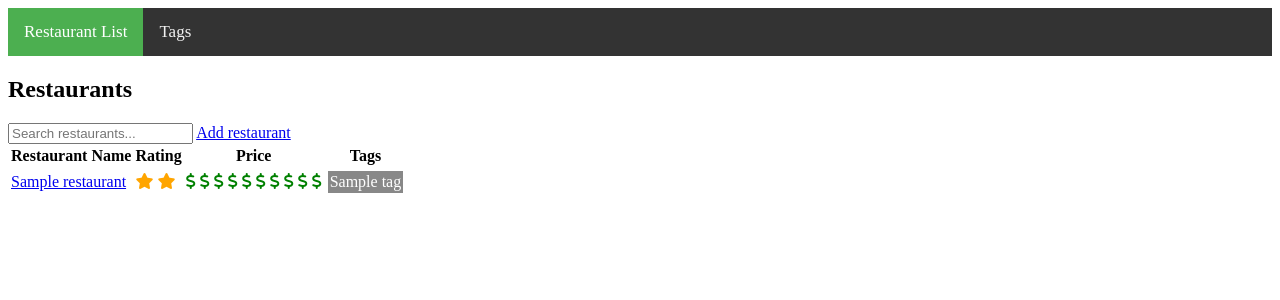
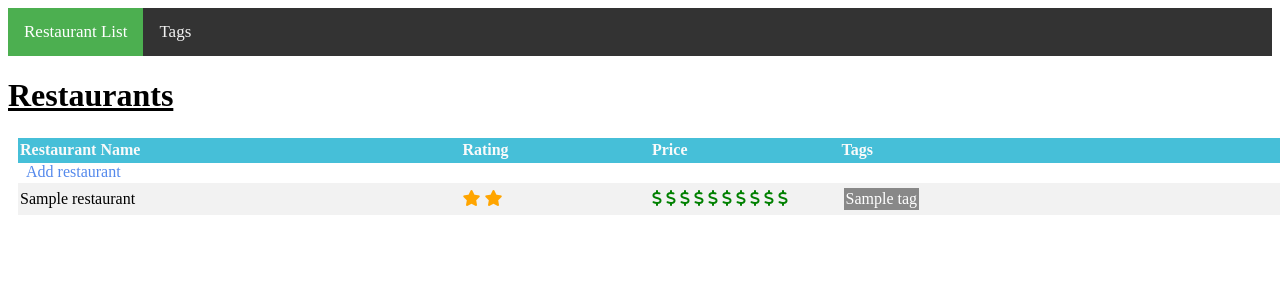
Before and after one commit to psmith150/restaurant-tracker, a Django app: template restaurant_tracker/templates/restaurant_tracker/index.html in a window 1280 px wide. Shown: the top 300 px of the page. Run offline with Django 3.2, Linux system fonts and the light colour scheme; the template is opened without the code that fills it: most values are stand-ins (such as "Sample title", 1, 10 or a date in 2020); some libraries are stand-ins or nearby versions.

Commit message:
Added CSS to restaurant index page

```diff
--- /dev/null
+++ b/restaurant_tracker/static/restaurant_tracker/base_style.css
@@ -0,0 +1,154 @@
+/*#region Global settings */
+/* Add a black background color to the top navigation */
+.topnav {
+    background-color: #333;
+    overflow: hidden;
+  }
+
+/* Style the links inside the navigation bar */
+.topnav a {
+    float: left;
+    color: #f2f2f2;
+    text-align: center;
+    padding: 14px 16px;
+    text-decoration: none;
+    font-size: 17px;
+}
+
+/* Change the color of links on hover */
+.topnav a:hover {
+    background-color: #ddd;
+    color: black;
+}
+
+/* Add a color to the active/current link */
+.topnav a.active {
+    background-color: #4CAF50;
+    color: white;
+}
+
+.fa-star {
+    color:orange;
+}
+
+.fa-star-half-alt {
+    color: orange;
+}
+
+.fa-dollar-sign {
+    color: green;
+}
+.tag-display {
+    padding: 2px;
+    margin: 2px;
+}
+
+h1 {
+    text-decoration: underline;
+}
+
+.add-new {
+    color: #5489ec;
+    text-align: left;
+    text-decoration: none;
+    font-size: 16px;
+}
+
+/*#endregion*/
+
+/*#region Restaurant pages */
+/*#region Restaurant index page */
+#restaurant-table {
+    width: 100%;
+    border: 0px solid black;
+    margin: 0px 10px;
+    border-collapse: separate;
+    --row-height: 25px;
+    --row-padding: 3px;
+    border-spacing: 0px 2px;
+}
+
+ #restaurant-table th{
+    height: 20px;
+    padding: 2px;
+    text-align: left;
+    /* text-decoration: underline;*/
+    background-color: hsl(190,65%,56%);
+    color: rgb(250, 250, 250);
+}
+
+ #restaurant-table td {
+    /* border-bottom: 1px solid #ddd;*/
+    padding: var(--row-padding) 0px var(--row-padding) 2px;
+}
+
+
+#restaurant-table tr:nth-child(odd) {
+    background-color: #f2f2f2;
+}
+#restaurant-table tr:hover {
+    background-color: rgba(230, 230, 230, 0.75);
+    color: black;
+}
+
+#restaurant-table tr {
+    position:relative;
+    height: var(--row-height);
+}
+
+#restaurant-table tr:nth-child(2) {
+    position: relative;
+    display: block;
+    background-color: transparent;
+    padding: 0px 6px;
+    margin: -7px 0px 3px 0px;
+    height: 20px;
+}
+
+#restaurant-table #name-column {
+    width: 35%;
+    word-wrap: normal;
+}
+
+#restaurant-table #rating-column {
+    width: 15%;
+}
+
+#restaurant-table #price-column {
+    width: 15%;
+}
+
+#restaurant-table #tag-column {
+    width: 35%;
+}
+
+#restaurant-table .overlay-link {
+    position:absolute;
+    background-color:rgba(0,0,0,0.0);
+    left:18px;
+    right: 0.0em;
+    margin: 0px;
+    height: calc(var(--row-height));
+    vertical-align: center;
+}
+
+#restaurant-table .overlay-link a{
+    display: inline-block;
+    width: 100%;
+    height: 100%;
+    visibility: visible;
+    z-index: 100;
+    opacity: 0.0;
+}
+/*#endregion*/
+/*#region Restaurant detail page */
+/*#endregion*/
+/*#region Restaurant edit page */
+/*#endregion*/
+/*#endregion*/
+/*#region Tag pages */
+/*#region Tag index page */
+/*#endregion*/
+/*#region Tag edit page */
+/*#endregion*/
+/*#endregion*/
--- a/restaurant_tracker/static/restaurant_tracker/style.css
+++ /dev/null
@@ -1,46 +0,0 @@
-/* Add a black background color to the top navigation */
-.topnav {
-    background-color: #333;
-    overflow: hidden;
-  }
-
-/* Style the links inside the navigation bar */
-.topnav a {
-  float: left;
-  color: #f2f2f2;
-  text-align: center;
-  padding: 14px 16px;
-  text-decoration: none;
-  font-size: 17px;
-}
-
-/* Change the color of links on hover */
-.topnav a:hover {
-  background-color: #ddd;
-  color: black;
-}
-
-/* Add a color to the active/current link */
-.topnav a.active {
-  background-color: #4CAF50;
-  color: white;
-}
-
-.fa-star {
-  color:orange;
-}
-
-.fa-star-half-alt {
-  color: orange;
-}
-
-#rating-column {
-  color: orange;
-}
-.fa-dollar-sign {
-  color: green;
-}
-.tag-display {
-  padding: 2px;
-  margin: 2px;
-}
--- a/restaurant_tracker/templates/restaurant_tracker/base_restaurant.html
+++ b/restaurant_tracker/templates/restaurant_tracker/base_restaurant.html
@@ -3,7 +3,10 @@
 <html>
     <head>
         <script src="https://kit.fontawesome.com/9357b5b30a.js"></script>
-<link rel="stylesheet" type="text/css" href="{% static 'restaurant_tracker/style.css' %}">
+        <link rel="stylesheet" type="text/css" href="{% static 'restaurant_tracker/base_style.css' %}?v=4">
+        <title>
+            {% block title %}{% endblock title %} | Restaurant Tracker
+        </title>
     </head>
     <body>
     {% block content%}
--- a/restaurant_tracker/templates/restaurant_tracker/base_tag.html
+++ b/restaurant_tracker/templates/restaurant_tracker/base_tag.html
@@ -3,7 +3,10 @@
 <html>
     <head>
         <script src="https://kit.fontawesome.com/9357b5b30a.js"></script>
-<link rel="stylesheet" type="text/css" href="{% static 'restaurant_tracker/style.css' %}">
+        <link rel="stylesheet" type="text/css" href="{% static 'restaurant_tracker/base_style.css' %}">
+        <title>
+            {% block title %}{% endblock title %} | Restaurant Tracker
+        </title>
     </head>
     <body>
     {% block content%}
--- a/restaurant_tracker/templates/restaurant_tracker/index.html
+++ b/restaurant_tracker/templates/restaurant_tracker/index.html
@@ -1,9 +1,9 @@
 {% extends "restaurant_tracker/base_restaurant.html" %}
 {% load static %}
+{% block title %}Restaurant List{% endblock title %}
 {% block page %}
-<h2>Restaurants</h2>
-<input type="text" id="search-bar" onkeyup="myFunction()" placeholder="Search restaurants...">
-<a href="{% url 'restaurant_tracker:restaurant_create' %}">Add restaurant</a>
+<h1>Restaurants</h1>
+{% comment %} <input type="text" id="search-bar" onkeyup="myFunction()" placeholder="Search restaurants..."> {% endcomment %}
 {% if restaurant_list %}
     <table id="restaurant-table">
         <tr>
@@ -12,9 +12,16 @@
             <th>Price</th>
             <th>Tags</th>
         </tr>
+        <tr>
+            <td colspan="4">
+                <section>
+                    <a class="add-new" href="{% url 'restaurant_tracker:restaurant_create' %}">Add restaurant</a>
+                </section>
+            <td>
+        </tr>
         {% for restaurant in restaurant_list %}
             <tr>
-            <td id="name-column"><a href="{% url 'restaurant_tracker:detail' restaurant.id %}">{{ restaurant.name }}</a></td>
+                <td id="name-column">{{ restaurant.name }}</td>
                 <td id="rating-column">
                     {% include "restaurant_tracker/star_snippet.html" with rating=restaurant.rating %}
                 </td>
@@ -25,6 +32,11 @@
                     {% for tag in restaurant.tags.all %}
                         {% include "restaurant_tracker/tag_display_snippet.html" with tag=tag%}
                     {% endfor %}
+                </td>
+                <td class="overlay-link">
+                    {% comment %} <div class="overlay-link"> {% endcomment %}
+                        <a href="{% url 'restaurant_tracker:detail' restaurant.id %}">Link to restaurant</a>
+                    {% comment %} </div> {% endcomment %}
                 </td>
             </tr>
         {% endfor %}
```
Also changed, not shown: restaurant_tracker/models.py (+80 -32 lines). Lines whose indentation alone changed are shown as unchanged.
